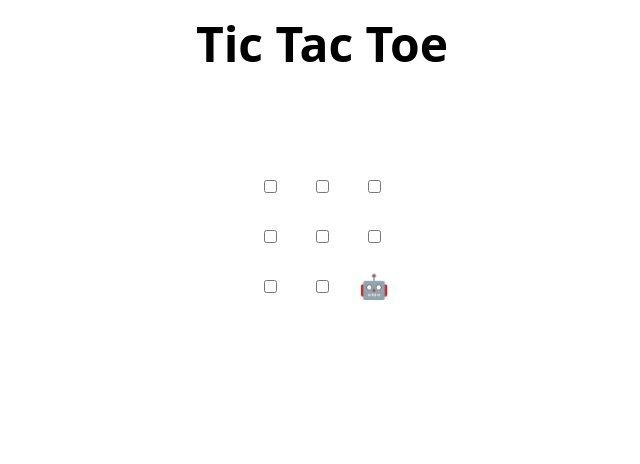
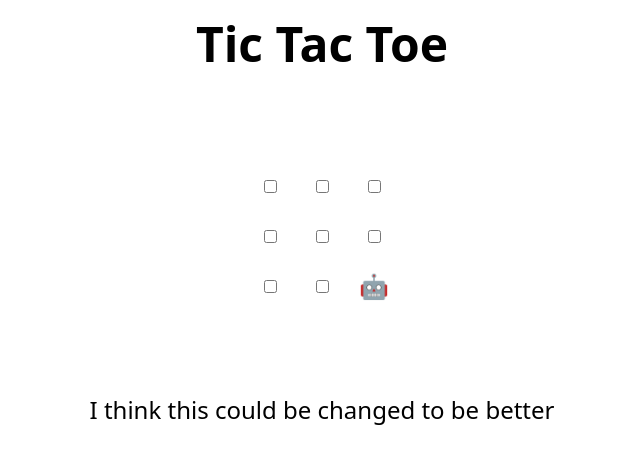
Before and after one commit to danmason84/skills-review-pull-requests, a plain HTML site: page index.html in a window 1280 px wide. Shown: the whole page, without its empty margins (318-958 px from the left). Drawn offline with Linux system fonts and the light colour scheme.

Commit message:
Update index.html
yep

```diff
--- a/index.html
+++ b/index.html
@@ -48,7 +48,7 @@
 </table>
 
 <h2 hidden>Game over, refresh to play again 🧑‍💻 🤖!</h2>
-
+I think this could be changed to be better
 <script>
   // Initialization
   const boxes = Array.from(document.querySelectorAll("td"));
```
